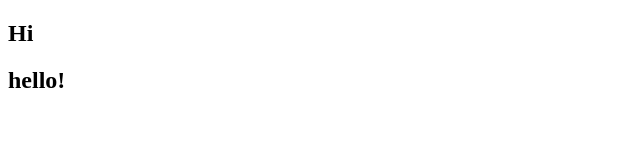
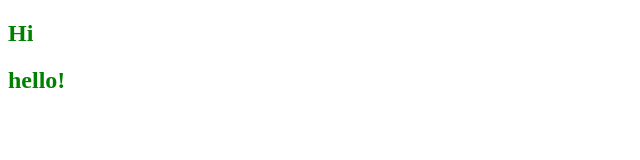
Before and after one commit to aajour/aajour.github.io, a plain HTML site: page index.html in a window 1280 px wide. Shown: the full height of the page, 0-640 px from the left. Drawn offline with Linux system fonts and the light colour scheme.

Commit message:
add style

```diff
--- a/index.html
+++ b/index.html
@@ -1,5 +1,8 @@
 <!DOCTYPE html>
 <html>
+  <head>
+      <link rel="stylesheet" href="style.css">
+  </head>
 <h2> Hi </h2>
   <h2>
     hello!
--- /dev/null
+++ b/style.css
@@ -0,0 +1,3 @@
+h2{
+  color:green;
+}
```
